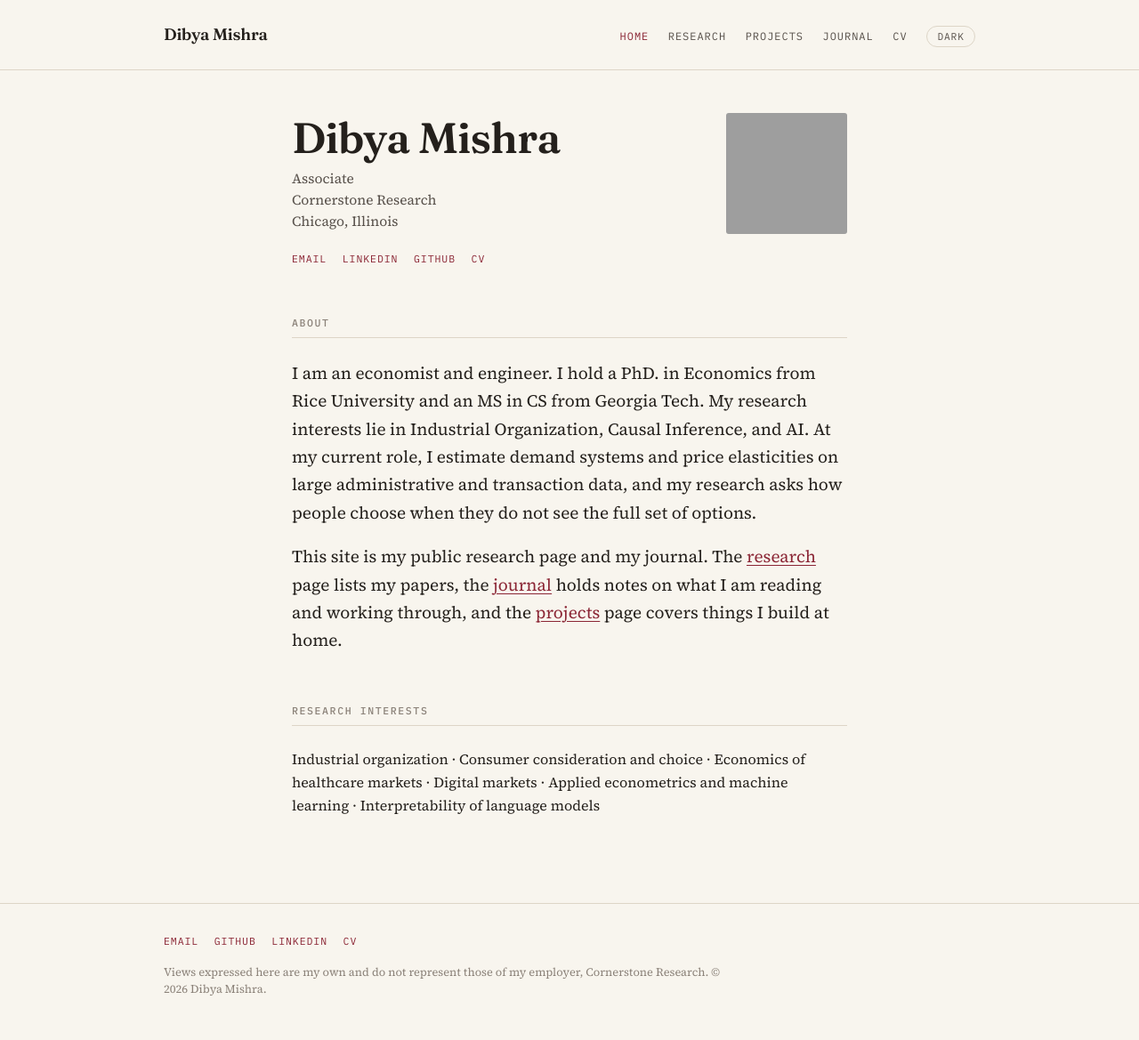
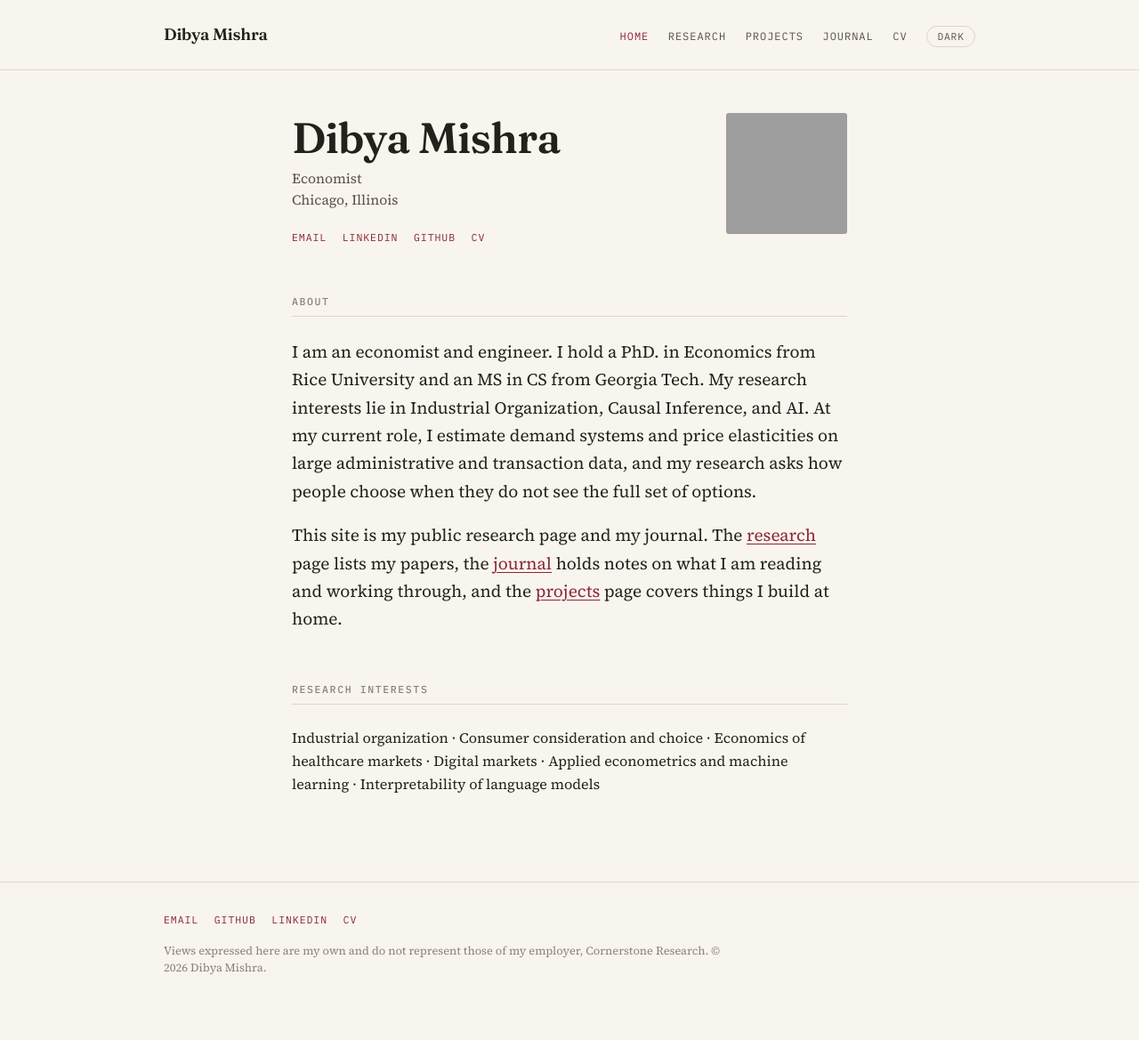
Before and after one commit to mishrad/mishrad.github.io, a Jekyll site: the page built from index.html, in a window 1280 px wide. Shown: the whole page at 89% size. Built offline with Jekyll 4.4.1, drawn with Linux system fonts in a browser that asks for light colours; after the commit the page ends 1145 px from its top, so only the background shows below that; grey boxes are pictures that could not be loaded.

Commit message:
Update job title in index.html

```diff
--- a/index.html
+++ b/index.html
@@ -9,8 +9,7 @@ title: Home
     <div>
       <h1>Dibya Mishra</h1>
       <p class="hero-detail">
-        Associate<br>
-        Cornerstone Research<br>
+        Economist<br>
         Chicago, Illinois
       </p>
       <p class="linkrow">
```
